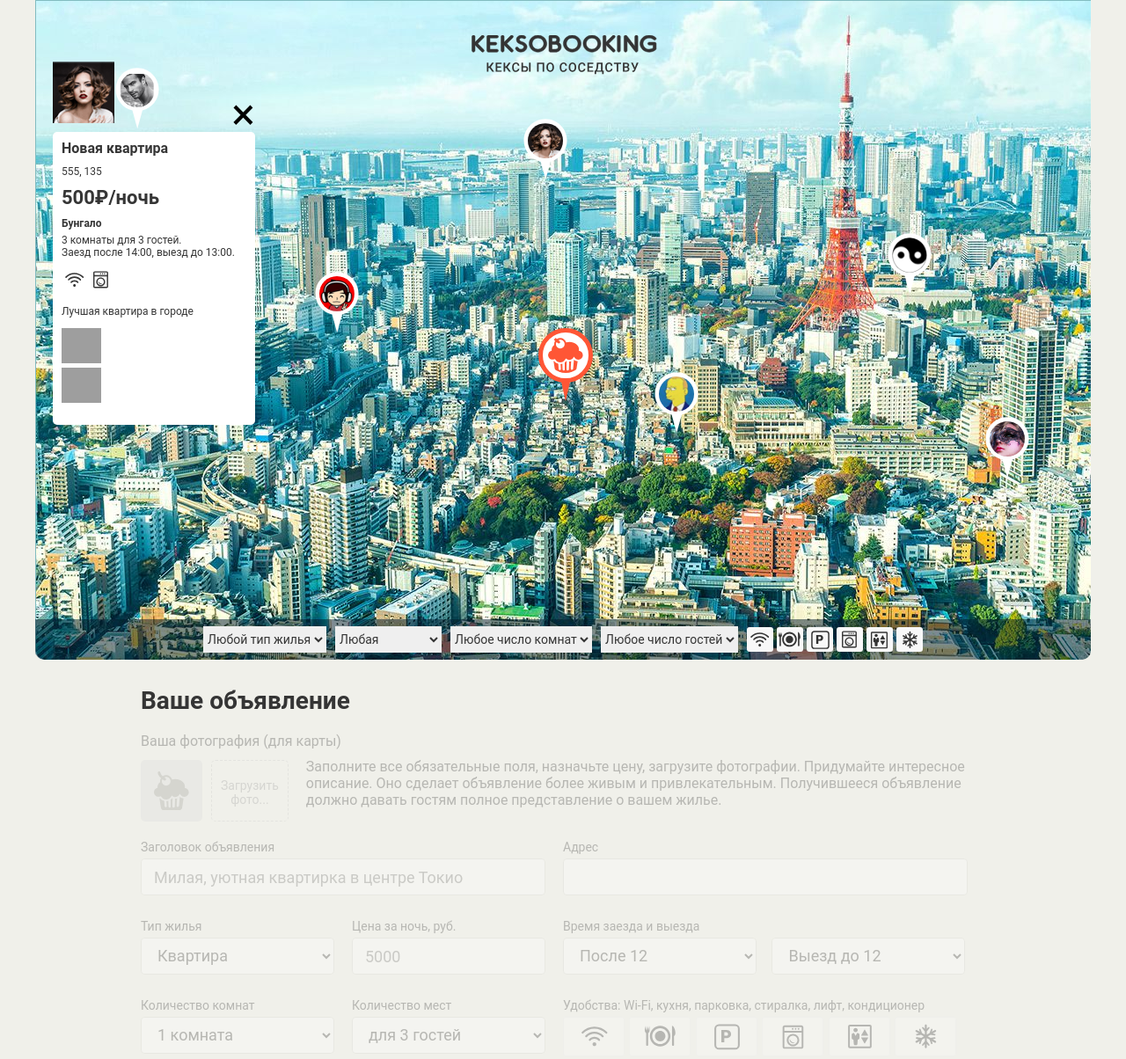
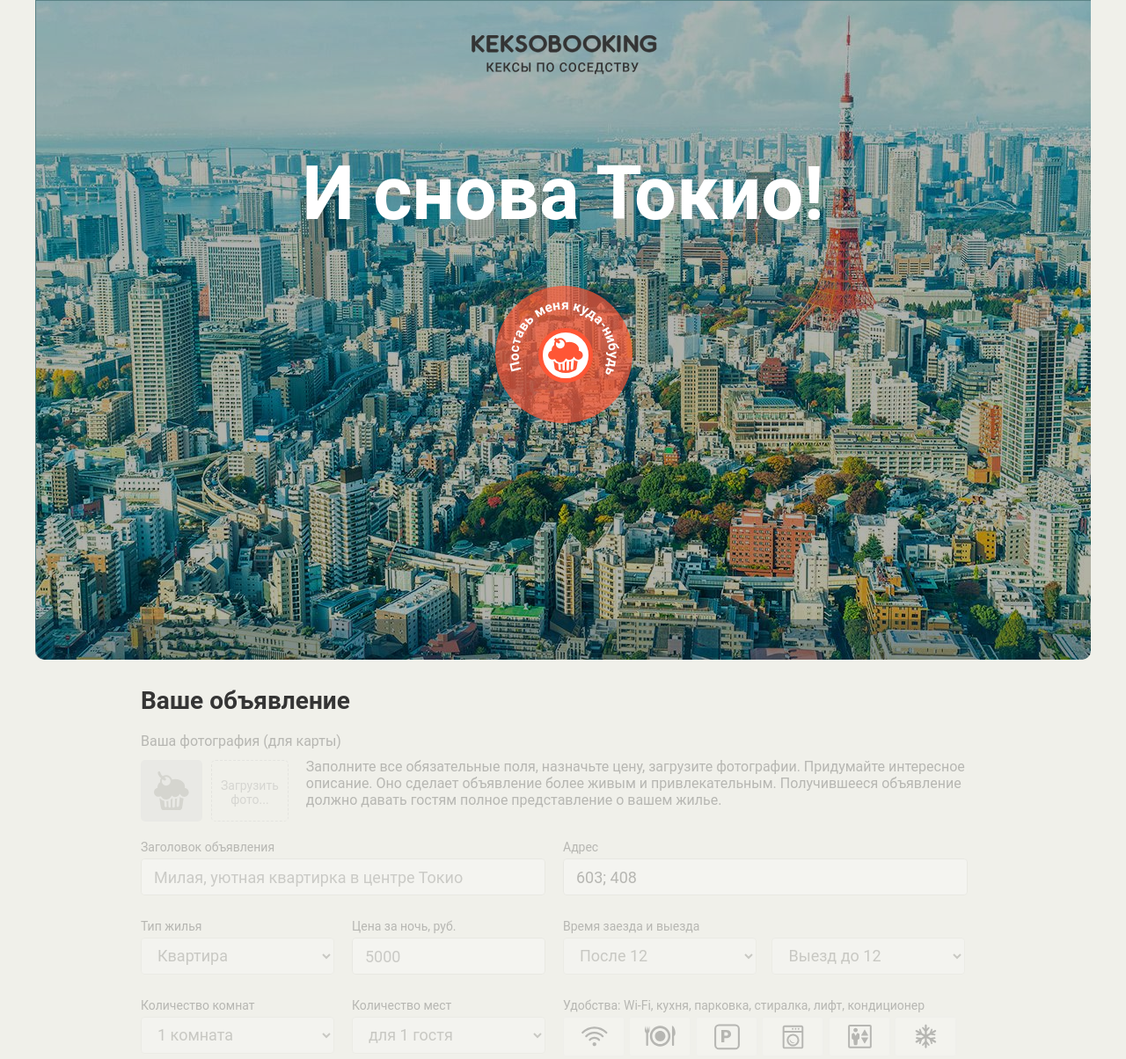
Before and after one commit to fedyashevvic/225034-keksobooking-19, a website: page index.html in a window 1280 px wide. Shown: the top 1204 px of the page at 88% size. Drawn offline with Linux system fonts and the light colour scheme; grey boxes are pictures that could not be loaded; files whose address does not match are found by name.

Commit message:
Добавлены скрипты активации страницы и валидации кол-ва комнат и гостей

```diff
--- a/index.html
+++ b/index.html
@@ -144,9 +144,9 @@
         <fieldset class="ad-form__element">
           <label class="ad-form__label" for="capacity">Количество мест</label>
           <select id="capacity" name="capacity">
-            <option value="3" selected>для 3 гостей</option>
+            <option value="1" selected>для 1 гостя</option>
             <option value="2">для 2 гостей</option>
-            <option value="1">для 1 гостя</option>
+            <option value="3">для 3 гостей</option>
             <option value="0">не для гостей</option>
           </select>
         </fieldset>
--- a/js/main.js
+++ b/js/main.js
@@ -1,5 +1,6 @@
 'use strict';
 
+var ACTIVE_PIN_HEIGHT = 84;
 var numberOfData = 8;
 var avatars = ['01', '02', '03', '04', '05', '06', '07', '08'];
 var titles = ['Лучшая квартира в городе', 'Новая квартира', 'Прямо в центре города', 'Пентхаус в небоскребе', 'Двухкомнатная квартира после ремонта', 'Студия в новостройке', 'Большая квартира у метро', 'Квартира для кодеров'];
@@ -16,8 +17,17 @@ var pinHeight = 70;
 var bookingData = [];
 
 var similarBlock = document.querySelector('#pin').content.querySelector('.map__pin');
-var similarPinDetailsBlock = document.querySelector('#card').content.querySelector('.map__card');
+// var similarPinDetailsBlock = document.querySelector('#card').content.querySelector('.map__card');
 var fragment = document.createDocumentFragment();
+
+var formInputs = document.querySelectorAll('.ad-form fieldset');
+var filtersFormInputes = document.querySelectorAll('.map__filters input');
+var filtersFormSelects = document.querySelectorAll('.map__filters select');
+var mainPin = document.querySelector('.map__pin--main');
+var mainPinWidth = (mainPin.clientWidth / 2);
+var mainPinHeight = (mainPin.clientHeight / 2);
+var roomSelect = document.querySelector('#room_number');
+var capasitySelect = document.querySelector('#capacity');
 
 var getRamdomElement = function (arr) {
   var elNum = Math.round(Math.random() * (arr.length - 1));
@@ -86,111 +96,173 @@ var renderPinElement = function (data) {
   fragment.appendChild(pinElement);
 };
 
+
 var renderPinItem = function (data) {
   for (var i = 0; i < numberOfData; i++) {
     renderPinElement(data[i]);
   }
   document.querySelector('.map__pins').appendChild(fragment);
-  document.querySelector('.map').classList.remove('map--faded');
 };
 
-var hideElement = function (el) {
-  el.style.display = 'none';
+generateBookingData();
+
+
+var mainPinPosition = function (x, y) {
+  var currentPinPosition = Math.round((mainPin.offsetLeft + (x))) + '; ' + Math.round((mainPin.offsetTop + (y)));
+  document.querySelector('input#address').value = currentPinPosition;
 };
 
-var setNewData = function (data, key, addText) {
-  if (data) {
-    key.textContent = addText;
-  } else {
-    hideElement(key);
+
+var changeInputsCondition = function (collection, boolean) {
+  for (var i = 0; i < collection.length; i++) {
+    collection[i].disabled = boolean;
   }
 };
 
-var defineApartnemtType = function (data, key) {
-  switch (data) {
-    case 'flat':
-      key.textContent = 'Квартира';
-      break;
-    case 'bungalo':
-      key.textContent = 'Бунгало';
-      break;
-    case 'house':
-      key.textContent = 'Дом';
-      break;
-    case 'palace':
-      key.textContent = 'Дворец';
-      break;
-    default:
-      key.style.display = 'none';
+
+var disablePage = function () {
+  changeInputsCondition(formInputs, true);
+  changeInputsCondition(filtersFormInputes, true);
+  changeInputsCondition(filtersFormSelects, true);
+  mainPinPosition(mainPinWidth, mainPinHeight);
+};
+disablePage();
+
+var activatePage = function () {
+  renderPinItem(bookingData);
+  mainPinPosition(mainPinWidth, ACTIVE_PIN_HEIGHT);
+  changeInputsCondition(formInputs, false);
+  changeInputsCondition(filtersFormInputes, false);
+  changeInputsCondition(filtersFormSelects, false);
+  document.querySelector('.map').classList.remove('map--faded');
+  document.querySelector('.ad-form').classList.remove('ad-form--disabled');
+
+};
+
+mainPin.addEventListener('mousedown', function (evt) {
+  if (!evt.button) {
+    activatePage();
+  }
+});
+mainPin.addEventListener('keydown', function (evt) {
+  if (evt.key === 'Enter') {
+    activatePage();
+  }
+});
+
+var submitCheckSelect = function () {
+  if (roomSelect.value === '1' && capasitySelect.value !== '1') {
+    capasitySelect.setCustomValidity('При данном кол-ве комнат поместится только 1 человек');
+  } else if (roomSelect.value === '2' && (capasitySelect.value === '3' || capasitySelect.value === '0')) {
+    capasitySelect.setCustomValidity('При данном кол-ве комнат поместится до 2х человек');
+  } else if (roomSelect.value === '3' && capasitySelect.value === '0') {
+    capasitySelect.setCustomValidity('При данном кол-ве комнат поместится до 3х человек');
+  } else if (roomSelect.value === '100' && capasitySelect.value !== '0') {
+    capasitySelect.setCustomValidity('При данном кол-ве комнат, допустим только вариант "Не для гостей"');
+  } else {
+    capasitySelect.setCustomValidity('');
   }
 };
 
-var setPhotos = function (data, key, parent) {
-  if (data) {
-    key.querySelector('img').setAttribute('src', data[0]);
-    for (var i = 1; i < data.length; i++) {
-      var photo = parent.querySelector('.popup__photos').cloneNode(true);
-      photo.querySelector('img').setAttribute('src', data[i]);
-      parent.appendChild(photo);
-    }
-  } else {
-    hideElement(key);
-  }
-};
+capasitySelect.addEventListener('change', submitCheckSelect);
+roomSelect.addEventListener('change', submitCheckSelect);
 
-var setFeatures = function (data, key, parent) {
-  for (var j = 0; j < key.length; j++) {
-    key[j].remove();
-  }
-  if (data) {
-    for (var k = 0; k < data.length; k++) {
-      var newFeature = document.createElement('li');
-      var currentClass = 'popup__feature--' + data[k];
-      newFeature.classList.add('popup__feature', currentClass);
-      parent.querySelector('.popup__features').appendChild(newFeature);
-    }
-  }
-};
 
-var setAvatar = function (data, key) {
-  if (data) {
-    key.setAttribute('src', data);
-  } else {
-    hideElement(key);
-  }
-};
+// var hideElement = function (el) {
+//   el.style.display = 'none';
+// };
 
-var renderPinDetails = function (data, key) {
-  var pinDetailsElement = similarPinDetailsBlock.cloneNode(true);
-  var title = pinDetailsElement.querySelector('.popup__title');
-  var address = pinDetailsElement.querySelector('.popup__text--address');
-  var price = pinDetailsElement.querySelector('.popup__text--price');
-  var type = pinDetailsElement.querySelector('.popup__type');
-  var houseCapasity = pinDetailsElement.querySelector('.popup__text--capacity');
-  var checkInTime = pinDetailsElement.querySelector('.popup__text--time');
-  var featuresItems = pinDetailsElement.querySelector('.popup__features').querySelectorAll('li');
-  var description = pinDetailsElement.querySelector('.popup__description');
-  var apartPhotos = pinDetailsElement.querySelector('.popup__photos');
-  var avatar = pinDetailsElement.querySelector('.popup__avatar');
-  var priceTextContent = data[key].offer.price + '₽/ночь';
-  var checkInTimeTextContent = 'Заезд после ' + data[key].offer.checkin + ', выезд до ' + data[key].offer.checkout + '.';
-  var houseCapasityTextContent = data[key].offer.rooms + ' комнаты для ' + data[key].offer.guests + ' гостей.';
+// var setNewData = function (data, key, addText) {
+//   if (data) {
+//     key.textContent = addText;
+//   } else {
+//     hideElement(key);
+//   }
+// };
 
-  setNewData(data[key].offer.title, title, data[key].offer.title);
-  setNewData(data[key].offer.address, address, data[key].offer.address);
-  setNewData(data[key].offer.price, price, priceTextContent);
-  defineApartnemtType(data[key].offer.type, type);
-  setNewData(data[key].offer.rooms, houseCapasity);
-  setNewData(data[key].offer.guests, houseCapasity, houseCapasityTextContent);
-  setNewData(data[key].offer.checkin, checkInTime, checkInTimeTextContent);
-  setFeatures(data[key].offer.features, featuresItems, pinDetailsElement);
-  setNewData(data[key].offer.description, description, data[key].offer.description);
-  setPhotos(data[key].offer.photos, apartPhotos, pinDetailsElement);
-  setAvatar(data[key].author.avatar, avatar);
+// var defineApartnemtType = function (data, key) {
+//   switch (data) {
+//     case 'flat':
+//       key.textContent = 'Квартира';
+//       break;
+//     case 'bungalo':
+//       key.textContent = 'Бунгало';
+//       break;
+//     case 'house':
+//       key.textContent = 'Дом';
+//       break;
+//     case 'palace':
+//       key.textContent = 'Дворец';
+//       break;
+//     default:
+//       key.style.display = 'none';
+//   }
+// };
 
-  document.querySelector('.map__filters-container').before(pinDetailsElement);
-};
+// var setPhotos = function (data, key, parent) {
+//   if (data) {
+//     key.querySelector('img').setAttribute('src', data[0]);
+//     for (var i = 1; i < data.length; i++) {
+//       var photo = parent.querySelector('.popup__photos').cloneNode(true);
+//       photo.querySelector('img').setAttribute('src', data[i]);
+//       parent.appendChild(photo);
+//     }
+//   } else {
+//     hideElement(key);
+//   }
+// };
 
-generateBookingData();
-renderPinItem(bookingData);
-renderPinDetails(bookingData, 0);
+// var setFeatures = function (data, key, parent) {
+//   for (var j = 0; j < key.length; j++) {
+//     key[j].remove();
+//   }
+//   if (data) {
+//     for (var k = 0; k < data.length; k++) {
+//       var newFeature = document.createElement('li');
+//       var currentClass = 'popup__feature--' + data[k];
+//       newFeature.classList.add('popup__feature', currentClass);
+//       parent.querySelector('.popup__features').appendChild(newFeature);
+//     }
+//   }
+// };
+
+// var setAvatar = function (data, key) {
+//   if (data) {
+//     key.setAttribute('src', data);
+//   } else {
+//     hideElement(key);
+//   }
+// };
+
+// var renderPinDetails = function (data, key) {
+//   var pinDetailsElement = similarPinDetailsBlock.cloneNode(true);
+//   var title = pinDetailsElement.querySelector('.popup__title');
+//   var address = pinDetailsElement.querySelector('.popup__text--address');
+//   var price = pinDetailsElement.querySelector('.popup__text--price');
+//   var type = pinDetailsElement.querySelector('.popup__type');
+//   var houseCapasity = pinDetailsElement.querySelector('.popup__text--capacity');
+//   var checkInTime = pinDetailsElement.querySelector('.popup__text--time');
+//   var featuresItems = pinDetailsElement.querySelector('.popup__features').querySelectorAll('li');
+//   var description = pinDetailsElement.querySelector('.popup__description');
+//   var apartPhotos = pinDetailsElement.querySelector('.popup__photos');
+//   var avatar = pinDetailsElement.querySelector('.popup__avatar');
+//   var priceTextContent = data[key].offer.price + '₽/ночь';
+//   var checkInTimeTextContent = 'Заезд после ' + data[key].offer.checkin + ', выезд до ' + data[key].offer.checkout + '.';
+//   var houseCapasityTextContent = data[key].offer.rooms + ' комнаты для ' + data[key].offer.guests + ' гостей.';
+
+//   setNewData(data[key].offer.title, title, data[key].offer.title);
+//   setNewData(data[key].offer.address, address, data[key].offer.address);
+//   setNewData(data[key].offer.price, price, priceTextContent);
+//   defineApartnemtType(data[key].offer.type, type);
+//   setNewData(data[key].offer.rooms, houseCapasity);
+//   setNewData(data[key].offer.guests, houseCapasity, houseCapasityTextContent);
+//   setNewData(data[key].offer.checkin, checkInTime, checkInTimeTextContent);
+//   setFeatures(data[key].offer.features, featuresItems, pinDetailsElement);
+//   setNewData(data[key].offer.description, description, data[key].offer.description);
+//   setPhotos(data[key].offer.photos, apartPhotos, pinDetailsElement);
+//   setAvatar(data[key].author.avatar, avatar);
+
+//   document.querySelector('.map__filters-container').before(pinDetailsElement);
+// };
+
+// renderPinDetails(bookingData, 0);
```
